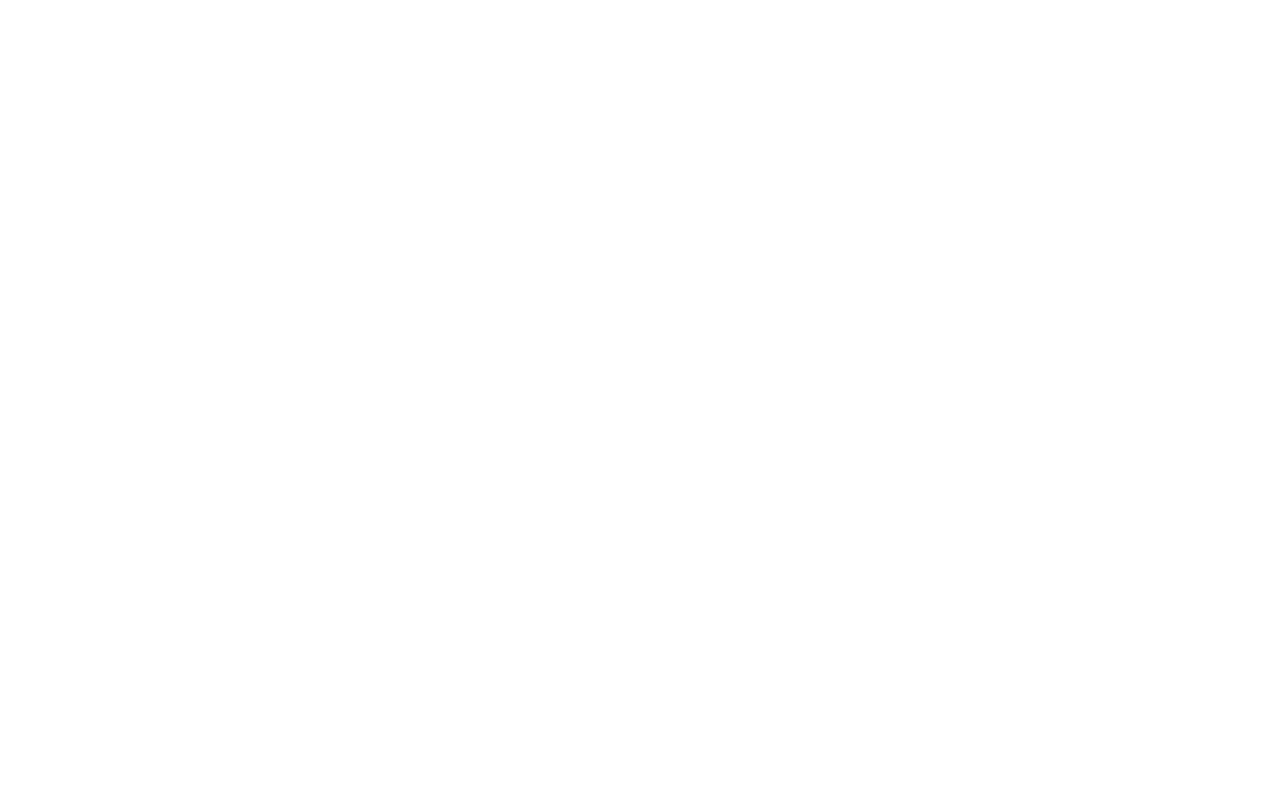
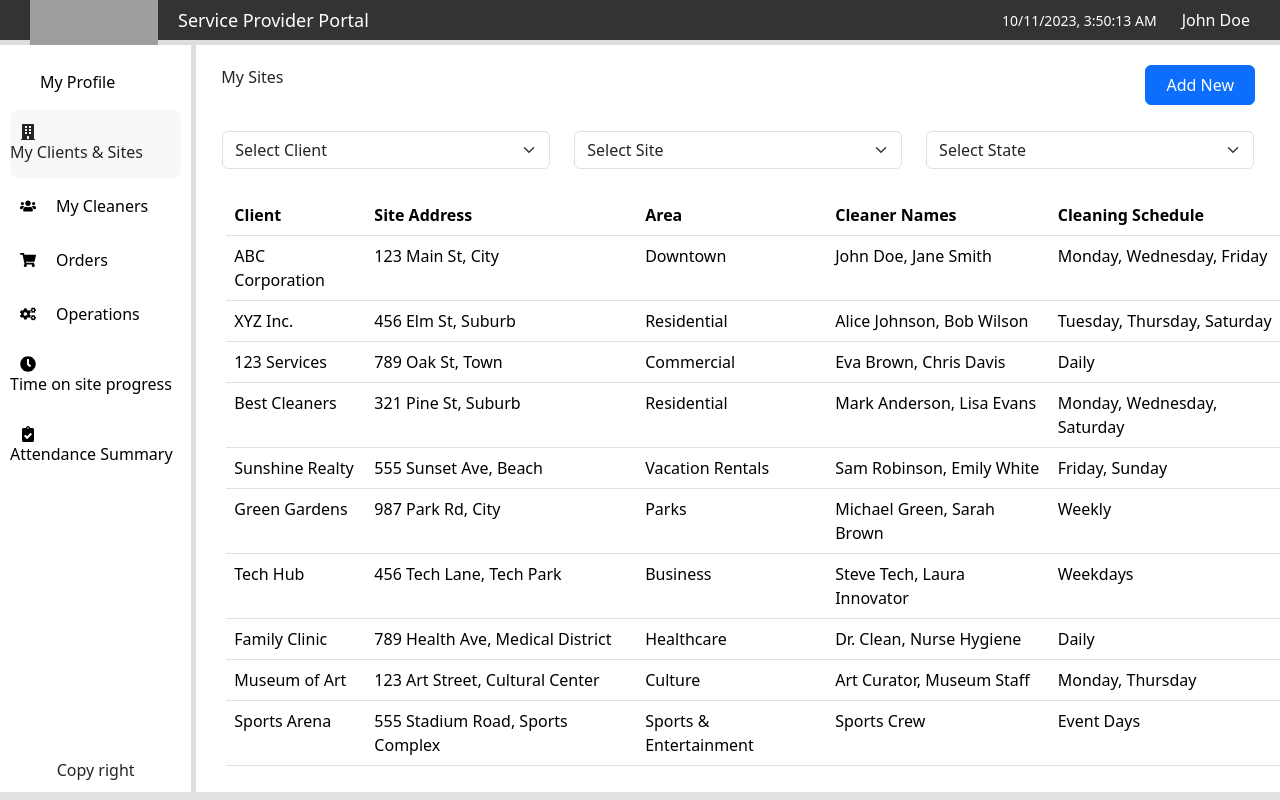
Before and after one commit to ChathuraRubasingha/Cleaner-Connector, a React (Create React App) app: page /mysites in a window 1280 px wide. Before the commit this address had no page. Built offline with nearby package versions, Linux system fonts and the light colour scheme; grey boxes are pictures that could not be loaded.

Commit message:
created site and areas

```diff
--- a/src/App.js
+++ b/src/App.js
@@ -3,6 +3,8 @@
 import Login from "./Pages/Login/Login";
 import Mycleaner from "./Pages/MyCleaner/Mycleaner";
 import Profile from "./Pages/Profile/Profile";
+import Mysites from "./Pages/MySites/Mysites";
+import SiteArea from "./Pages/Area/SiteArea";
 
 function App() {
   return (
@@ -11,6 +13,9 @@
         <Route path="/" element={<Login />} />
         <Route path="/mycleaner" element={<Mycleaner />} />
         <Route path="/profile" element={<Profile />} />
+        <Route path="/mysites" element={<Mysites />} />
+        <Route path="/sitearea" element={<SiteArea />} />
+        SiteArea
       </Routes>
     </BrowserRouter>
   );
--- /dev/null
+++ b/src/Componants/AreaTable/AreaTable.js
@@ -0,0 +1,103 @@
+import React from "react";
+
+function AreaTable() {
+  const data = [
+    {
+      client: "ABC Corporation",
+      siteAddress: "123 Main St, City",
+      area: "Downtown",
+      cleanerNames: "John Doe, Jane Smith",
+      cleaningSchedule: "Monday, Wednesday, Friday",
+    },
+    {
+      client: "XYZ Inc.",
+      siteAddress: "456 Elm St, Suburb",
+      area: "Residential",
+      cleanerNames: "Alice Johnson, Bob Wilson",
+      cleaningSchedule: "Tuesday, Thursday, Saturday",
+    },
+    {
+      client: "123 Services",
+      siteAddress: "789 Oak St, Town",
+      area: "Commercial",
+      cleanerNames: "Eva Brown, Chris Davis",
+      cleaningSchedule: "Daily",
+    },
+    {
+      client: "Best Cleaners",
+      siteAddress: "321 Pine St, Suburb",
+      area: "Residential",
+      cleanerNames: "Mark Anderson, Lisa Evans",
+      cleaningSchedule: "Monday, Wednesday, Saturday",
+    },
+    {
+      client: "Sunshine Realty",
+      siteAddress: "555 Sunset Ave, Beach",
+      area: "Vacation Rentals",
+      cleanerNames: "Sam Robinson, Emily White",
+      cleaningSchedule: "Friday, Sunday",
+    },
+    {
+      client: "Green Gardens",
+      siteAddress: "987 Park Rd, City",
+      area: "Parks",
+      cleanerNames: "Michael Green, Sarah Brown",
+      cleaningSchedule: "Weekly",
+    },
+    {
+      client: "Tech Hub",
+      siteAddress: "456 Tech Lane, Tech Park",
+      area: "Business",
+      cleanerNames: "Steve Tech, Laura Innovator",
+      cleaningSchedule: "Weekdays",
+    },
+    {
+      client: "Family Clinic",
+      siteAddress: "789 Health Ave, Medical District",
+      area: "Healthcare",
+      cleanerNames: "Dr. Clean, Nurse Hygiene",
+      cleaningSchedule: "Daily",
+    },
+    {
+      client: "Museum of Art",
+      siteAddress: "123 Art Street, Cultural Center",
+      area: "Culture",
+      cleanerNames: "Art Curator, Museum Staff",
+      cleaningSchedule: "Monday, Thursday",
+    },
+    {
+      client: "Sports Arena",
+      siteAddress: "555 Stadium Road, Sports Complex",
+      area: "Sports & Entertainment",
+      cleanerNames: "Sports Crew",
+      cleaningSchedule: "Event Days",
+    },
+    // Add more data objects as needed
+  ];
+  return (
+    <table className="table" style={{ margin: "10px 20px" }}>
+      <thead className="thead-light">
+        <tr>
+          <th scope="col">Site</th>
+          <th scope="col">Area </th>
+          <th scope="col">Address</th>
+          <th scope="col">Cleaner Names</th>
+          <th scope="col">Cleaning Schedule</th>
+        </tr>
+      </thead>
+      <tbody>
+        {data.map((item, index) => (
+          <tr key={index}>
+            <td>{item.client}</td>
+            <td>{item.siteAddress}</td>
+            <td>{item.area}</td>
+            <td>{item.cleanerNames}</td>
+            <td>{item.cleaningSchedule}</td>
+          </tr>
+        ))}
+      </tbody>
+    </table>
+  );
+}
+
+export default AreaTable;
--- /dev/null
+++ b/src/Componants/FilterSite/FilterSite.css
@@ -0,0 +1,3 @@
+.filter-wrapper{
+    background-color: rgb(255, 255, 255);
+}
--- /dev/null
+++ b/src/Componants/FilterSite/FilterSite.js
@@ -0,0 +1,36 @@
+import React from "react";
+import "./FilterSite.css";
+
+function FilterSite() {
+  return (
+    <div className="filter-wrapper p-3">
+      <div className="row">
+        <div className="col">
+          <select className="form-select">
+            <option selected>Select Client</option>
+            <option>Mark</option>
+            <option>Jacob</option>
+          </select>
+        </div>
+        <div className="col">
+          {" "}
+          <select className="form-select">
+            <option selected>Select Site</option>
+            <option>Melburn</option>
+            <option>Geelong</option>
+          </select>
+        </div>
+        <div className="col">
+          {" "}
+          <select className="form-select">
+            <option selected>Select State</option>
+            <option>Geelong1</option>
+            <option>Geelong2</option>
+          </select>
+        </div>
+      </div>
+    </div>
+  );
+}
+
+export default FilterSite;
--- a/src/Componants/Layout/Sidebar.js
+++ b/src/Componants/Layout/Sidebar.js
@@ -15,12 +15,11 @@
   return (
     <div className="sidebar">
       <div className="navigation">
-
         <NavLink className="nav" activeClassName="active" to="/profile">
           <FaUser style={{ padding: "0 20px 0 10px" }} />
           My Profile
         </NavLink>
-        <NavLink className="nav" activeClassName="active" to="/">
+        <NavLink className="nav" activeClassName="active" to="/mysites">
           <FaBuilding style={{ margin: "0 20px 0 10px" }} /> My Clients & Sites
         </NavLink>
         <NavLink className="nav" activeClassName="active" to="/mycleaner">
--- /dev/null
+++ b/src/Componants/SiteTable/Table.js
@@ -0,0 +1,103 @@
+import React from "react";
+
+function SiteTable() {
+  const data = [
+    {
+      client: "ABC Corporation",
+      siteAddress: "123 Main St, City",
+      area: "Downtown",
+      cleanerNames: "John Doe, Jane Smith",
+      cleaningSchedule: "Monday, Wednesday, Friday",
+    },
+    {
+      client: "XYZ Inc.",
+      siteAddress: "456 Elm St, Suburb",
+      area: "Residential",
+      cleanerNames: "Alice Johnson, Bob Wilson",
+      cleaningSchedule: "Tuesday, Thursday, Saturday",
+    },
+    {
+      client: "123 Services",
+      siteAddress: "789 Oak St, Town",
+      area: "Commercial",
+      cleanerNames: "Eva Brown, Chris Davis",
+      cleaningSchedule: "Daily",
+    },
+    {
+      client: "Best Cleaners",
+      siteAddress: "321 Pine St, Suburb",
+      area: "Residential",
+      cleanerNames: "Mark Anderson, Lisa Evans",
+      cleaningSchedule: "Monday, Wednesday, Saturday",
+    },
+    {
+      client: "Sunshine Realty",
+      siteAddress: "555 Sunset Ave, Beach",
+      area: "Vacation Rentals",
+      cleanerNames: "Sam Robinson, Emily White",
+      cleaningSchedule: "Friday, Sunday",
+    },
+    {
+      client: "Green Gardens",
+      siteAddress: "987 Park Rd, City",
+      area: "Parks",
+      cleanerNames: "Michael Green, Sarah Brown",
+      cleaningSchedule: "Weekly",
+    },
+    {
+      client: "Tech Hub",
+      siteAddress: "456 Tech Lane, Tech Park",
+      area: "Business",
+      cleanerNames: "Steve Tech, Laura Innovator",
+      cleaningSchedule: "Weekdays",
+    },
+    {
+      client: "Family Clinic",
+      siteAddress: "789 Health Ave, Medical District",
+      area: "Healthcare",
+      cleanerNames: "Dr. Clean, Nurse Hygiene",
+      cleaningSchedule: "Daily",
+    },
+    {
+      client: "Museum of Art",
+      siteAddress: "123 Art Street, Cultural Center",
+      area: "Culture",
+      cleanerNames: "Art Curator, Museum Staff",
+      cleaningSchedule: "Monday, Thursday",
+    },
+    {
+      client: "Sports Arena",
+      siteAddress: "555 Stadium Road, Sports Complex",
+      area: "Sports & Entertainment",
+      cleanerNames: "Sports Crew",
+      cleaningSchedule: "Event Days",
+    },
+    // Add more data objects as needed
+  ];
+  return (
+    <table className="table" style={{ margin: "10px 20px" }}>
+      <thead className="thead-light">
+        <tr>
+          <th scope="col">Client</th>
+          <th scope="col">Site Address</th>
+          <th scope="col">Area</th>
+          <th scope="col">Cleaner Names</th>
+          <th scope="col">Cleaning Schedule</th>
+        </tr>
+      </thead>
+      <tbody>
+        {data.map((item, index) => (
+          <tr key={index}>
+            <td>{item.client}</td>
+            <td>{item.siteAddress}</td>
+            <td>{item.area}</td>
+            <td>{item.cleanerNames}</td>
+            <td>{item.cleaningSchedule}</td>
+          </tr>
+        ))}
+      </tbody>
+    </table>
+  );
+}
+
+export default SiteTable;
--- /dev/null
+++ b/src/Pages/Area/SiteArea.css
@@ -0,0 +1,6 @@
+.cleaner-topic {
+  display: flex;
+  justify-content: space-between;
+  padding: 10px 15px;
+  font-weight: 500;
+}
--- /dev/null
+++ b/src/Pages/Area/SiteArea.js
@@ -0,0 +1,33 @@
+import React from "react";
+import Layout from "../../Componants/Layout/Layout";
+import "./SiteArea.css";
+import FilterSite from "../../Componants/FilterSite/FilterSite";
+import SiteTable from "../../Componants/SiteTable/Table";
+import AreaTable from "../../Componants/AreaTable/AreaTable";
+
+function SiteArea() {
+  return (
+    <Layout>
+      <div className="cleaner-topic">
+        <p>My Sites </p>
+        <p>ABC Corporation </p>
+        <button
+          className="btn btn-primary"
+          style={{
+            padding: "0 20px",
+            color: "white",
+            fontWeight: "500",
+          }}
+        >
+          Add New
+        </button>
+      </div>
+      <div>
+        {/* <FilterSite /> */}
+        <AreaTable />
+      </div>
+    </Layout>
+  );
+}
+
+export default SiteArea;
--- /dev/null
+++ b/src/Pages/MySites/Mysites.css
@@ -0,0 +1,6 @@
+.cleaner-topic {
+  display: flex;
+  justify-content: space-between;
+  padding: 10px 15px;
+  font-weight: 500;
+}
--- /dev/null
+++ b/src/Pages/MySites/Mysites.js
@@ -0,0 +1,31 @@
+import React from "react";
+import Layout from "../../Componants/Layout/Layout";
+import "./Mysites.css";
+import FilterSite from "../../Componants/FilterSite/FilterSite";
+import SiteTable from "../../Componants/SiteTable/Table";
+
+function Mysites() {
+  return (
+    <Layout>
+      <div className="cleaner-topic">
+        <p>My Sites </p>
+        <button
+          className="btn btn-primary"
+          style={{
+            padding: "0 20px",
+            color: "white",
+            fontWeight: "500",
+          }}
+        >
+          Add New
+        </button>
+      </div>
+      <div>
+        <FilterSite />
+        <SiteTable />
+      </div>
+    </Layout>
+  );
+}
+
+export default Mysites;
```
